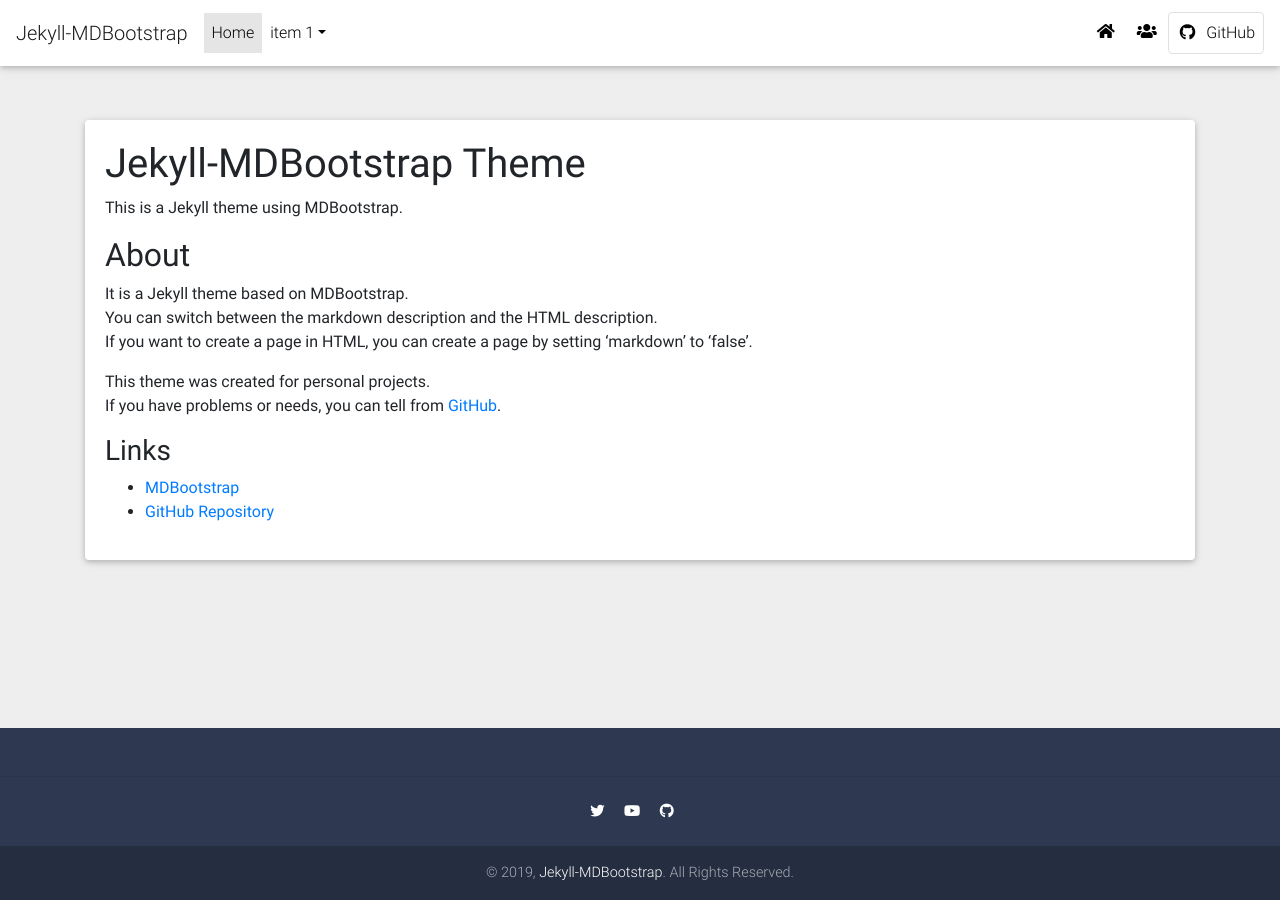
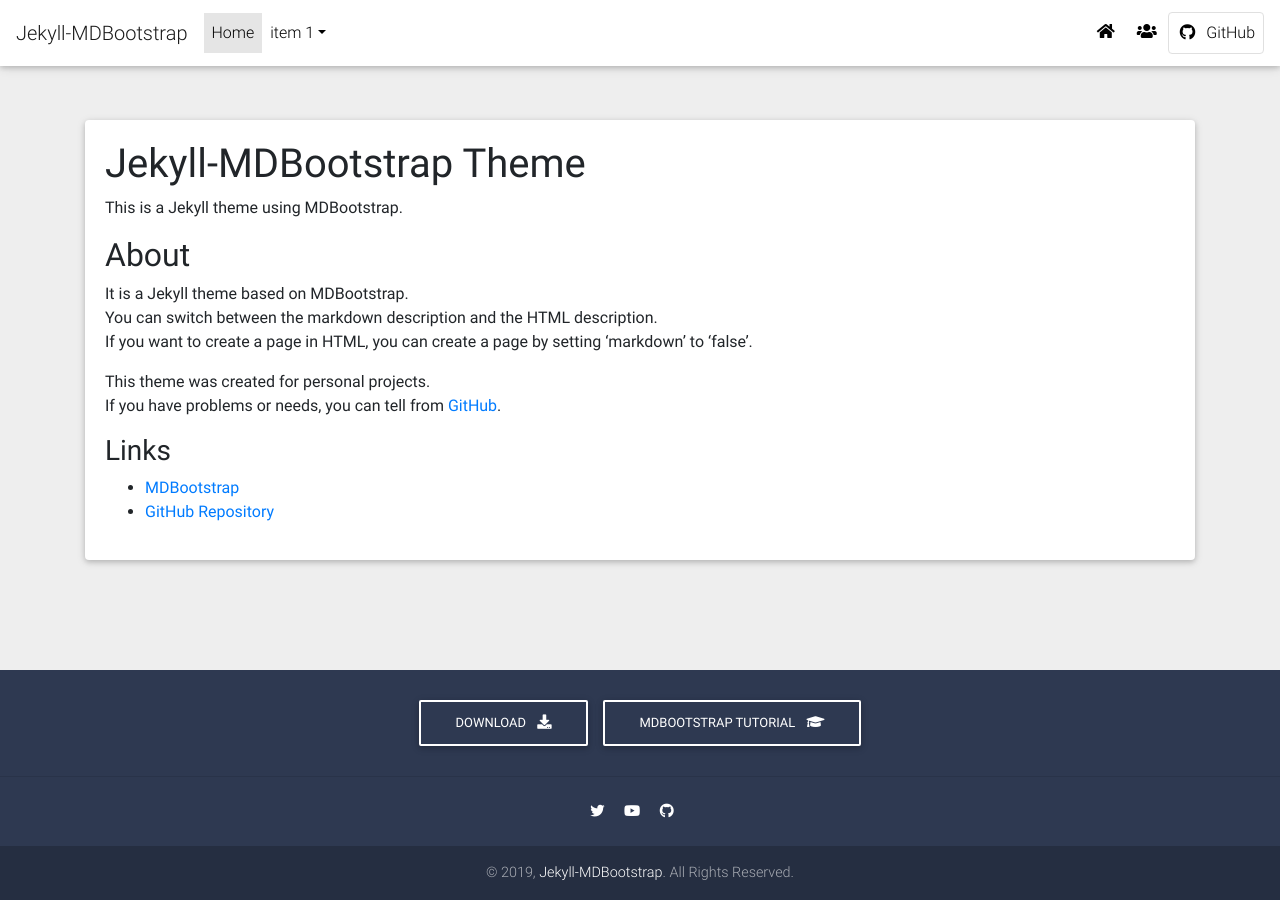
Before and after one commit to viasnake/Jekyll-MDBootstrap, a Jekyll site: the page built from index.md, in a window 1280 px wide. Built offline with Jekyll 4.4.1, drawn with Linux system fonts in a browser that asks for light colours; nearby versions of some CDN libraries.

Commit message:
Update footer.html

```diff
--- a/_includes/footer.html
+++ b/_includes/footer.html
@@ -1,12 +1,13 @@
 <footer class="page-footer text-center font-small mdb-color darken-2 mt-4 wow fadeIn fixed-bottom">
   <div class="pt-4">
-    <script async src="//pagead2.googlesyndication.com/pagead/js/adsbygoogle.js"></script>
-    <!-- MCPlayNetwork -->
-    <ins class="adsbygoogle" style="display:block" data-ad-client="ca-pub-8017032553209403" data-ad-slot="8702758350"
-      data-ad-format="auto" data-full-width-responsive="true"></ins>
-    <script>
-      (adsbygoogle = window.adsbygoogle || []).push({});
-    </script>
+    <a class="btn btn-outline-white" href="https://github.com/snake0053/Jekyll-MDBootstrap/archive/master.zip"
+      target="_blank" role="button">Download
+      <i class="fas fa-download ml-2"></i>
+    </a>
+    <a class="btn btn-outline-white" href="https://mdbootstrap.com/education/bootstrap/" target="_blank"
+      role="button">MDBootstrap Tutorial
+      <i class="fas fa-graduation-cap ml-2"></i>
+    </a>
   </div>
 
   <hr class="my-4">
@@ -24,7 +25,7 @@
   </div>
 
   <div class="footer-copyright py-3">
-      &copy; {{ site.time | date:'%Y' }}, <a href="{{site.social.url}}" target="_blank">{{site.name}}</a>. All Rights Reserved.
+    &copy; {{ site.time | date:'%Y' }}, <a href="{{site.social.url}}" target="_blank">{{site.name}}</a>. All Rights
+    Reserved.
   </div>
-
 </footer>
```
